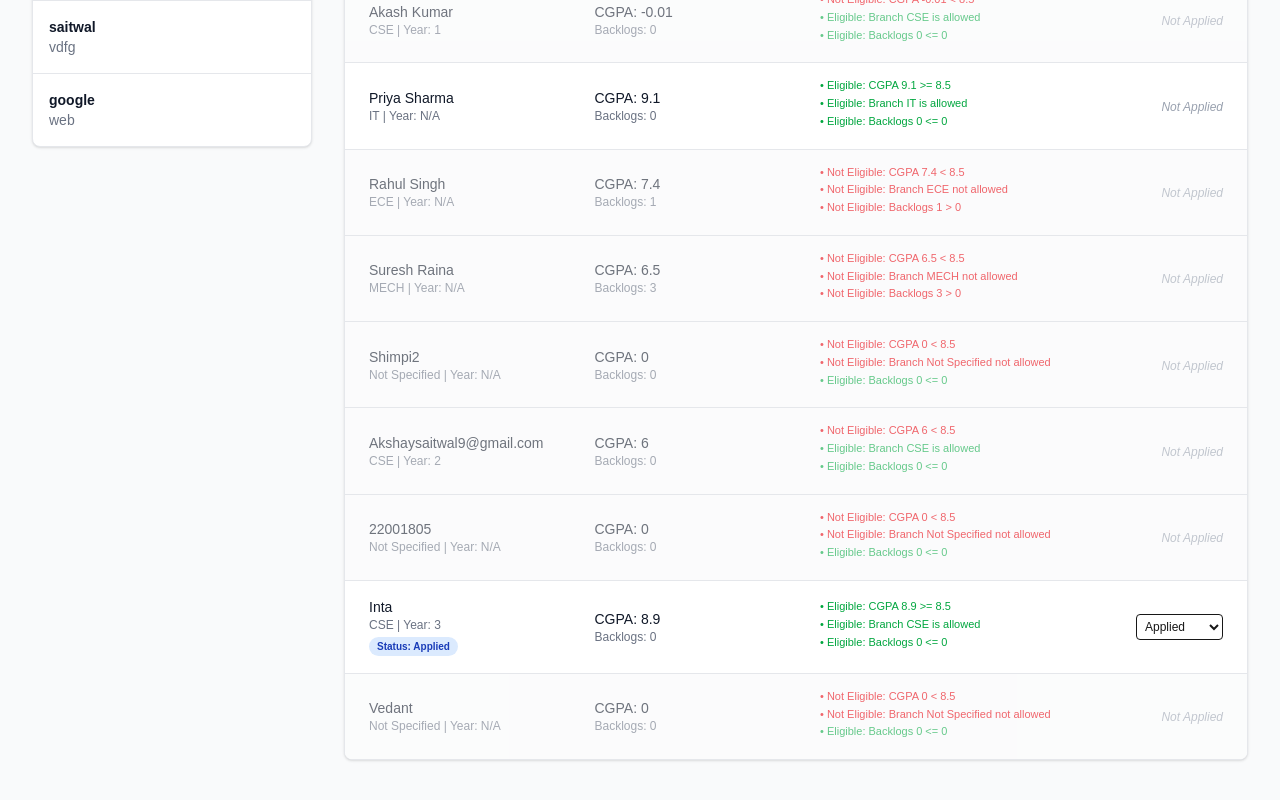
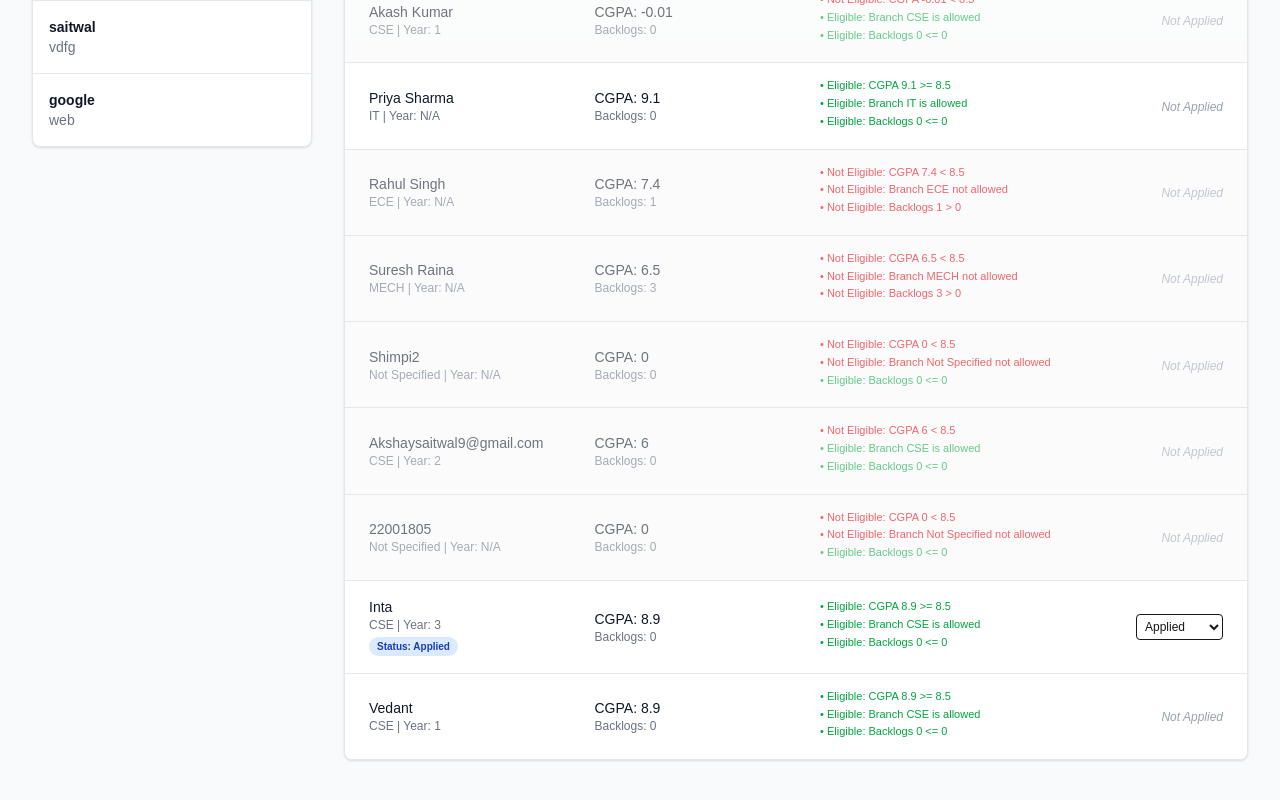
Before and after one commit to akshau094/Veer-Savarkar_07, a Next.js app: page /company in a window 1280 px wide. Shown: the part 468-1268 px from the top of the page. Built offline with nearby package versions, Linux system fonts and the light colour scheme.

Commit message:
Display student name and improved logout button in Navbar

```diff
--- a/data/students.json
+++ b/data/students.json
@@ -94,10 +94,11 @@
     "id": "s-1769938811922",
     "name": "Vedant",
     "username": "vedant",
-    "password": "Aexsaitwal094",
-    "cgpa": 0,
-    "branch": "Not Specified",
-    "backlogs": 0,
-    "skills": []
+    "cgpa": "8.9",
+    "branch": "CSE",
+    "backlogs": "0",
+    "skills": "python",
+    "year": "1",
+    "resumeName": "094 resume (2).pdf"
   }
 ]
--- a/src/components/Navbar.tsx
+++ b/src/components/Navbar.tsx
@@ -6,17 +6,19 @@ import { useEffect, useState } from 'react';
 import { useRouter } from 'next/navigation';
 
 export default function Navbar() {
-  const [isLoggedIn, setIsLoggedIn] = useState(false);
+  const [userProfile, setUserProfile] = useState<{name?: string, username?: string} | null>(null);
   const router = useRouter();
 
   useEffect(() => {
     const profile = localStorage.getItem('studentProfile');
-    setIsLoggedIn(!!profile);
+    if (profile) {
+      setUserProfile(JSON.parse(profile));
+    }
   }, []);
 
   const handleLogout = () => {
     localStorage.removeItem('studentProfile');
-    setIsLoggedIn(false);
+    setUserProfile(null);
     router.push('/');
   };
 
@@ -36,14 +38,19 @@ export default function Navbar() {
             <Link href="/company" className="text-gray-700 hover:text-blue-600 px-3 py-2 rounded-md text-sm font-medium">
               Company Section
             </Link>
-            {isLoggedIn && (
-              <button
-                onClick={handleLogout}
-                className="text-red-600 hover:text-red-800 px-3 py-2 rounded-md text-sm font-medium"
-              >
-                Logout
-              </button>
-            )}
+            {userProfile ? (
+              <div className="flex items-center space-x-4 ml-4 pl-4 border-l border-gray-200">
+                <span className="text-sm font-medium text-gray-700">
+                  Hi, {userProfile.name || userProfile.username}
+                </span>
+                <button
+                  onClick={handleLogout}
+                  className="bg-red-50 text-red-600 hover:bg-red-100 px-3 py-1.5 rounded-md text-sm font-semibold transition-colors border border-red-200"
+                >
+                  Logout
+                </button>
+              </div>
+            ) : null}
           </div>
         </div>
       </div>
```
